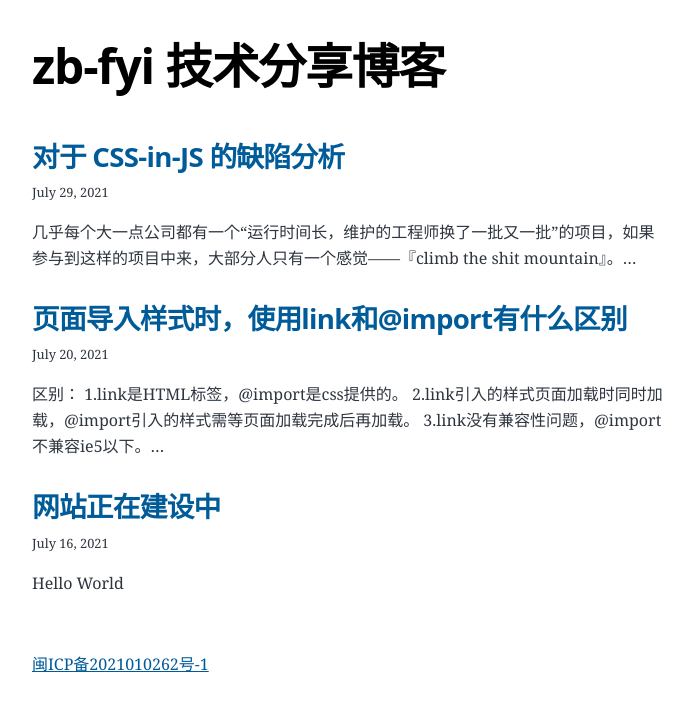
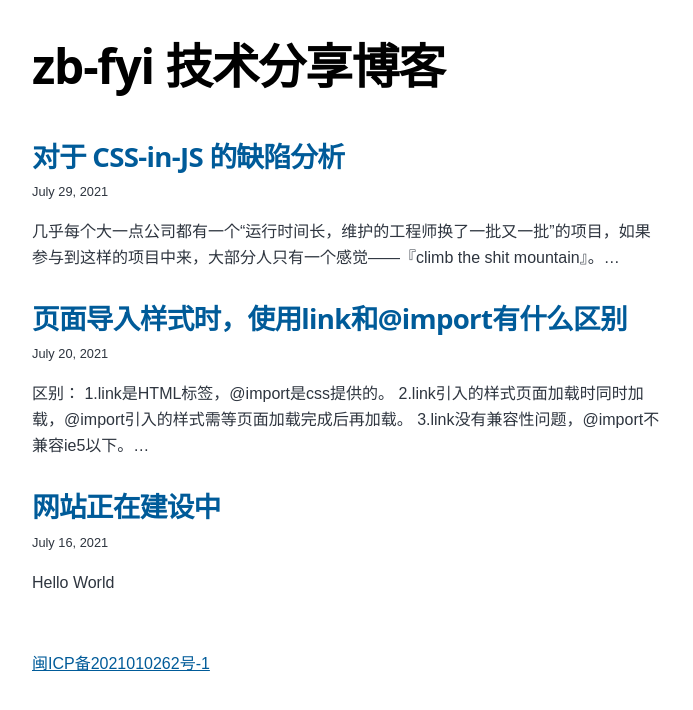
Before and after one commit to zhengzhibo/zb-fyi, a Gatsby site: page / in a window 1280 px wide. Shown: the whole page, without its empty margins (292-985 px from the left). Built offline with nearby package versions, Linux system fonts and the light colour scheme; Gatsby itself is replaced by a stand-in of ours.

Commit message:
删除字体

```diff
--- a/src/style.css
+++ b/src/style.css
@@ -27,12 +27,12 @@
   --spacing-20: 5rem;
   --spacing-24: 6rem;
   --spacing-32: 8rem;
-  --fontFamily-sans: Montserrat, system-ui, -apple-system, BlinkMacSystemFont,
+  --fontFamily-sans: system-ui, -apple-system, BlinkMacSystemFont,
     "Segoe UI", Roboto, "Helvetica Neue", Arial, "Noto Sans", sans-serif,
     "Apple Color Emoji", "Segoe UI Emoji", "Segoe UI Symbol", "Noto Color Emoji";
-  --fontFamily-serif: "Merriweather", "Georgia", Cambria, "Times New Roman",
+  --fontFamily-serif: "Georgia", Cambria, "Times New Roman",
     Times, serif;
-  --font-body: var(--fontFamily-serif);
+  --font-body: PingFang SC, Lantinghei SC, Microsoft Yahei, Hiragino Sans GB, Microsoft Sans Serif, WenQuanYi Micro Hei, sans-serif;
   --font-heading: var(--fontFamily-sans);
   --fontWeight-normal: 400;
   --fontWeight-medium: 500;
```
